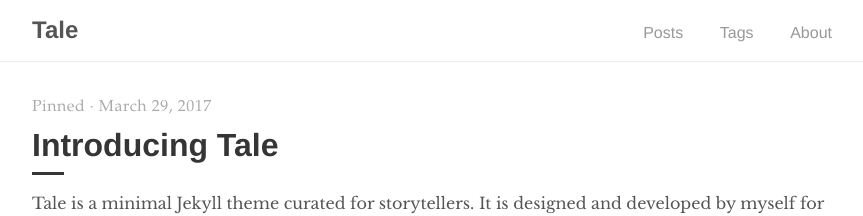
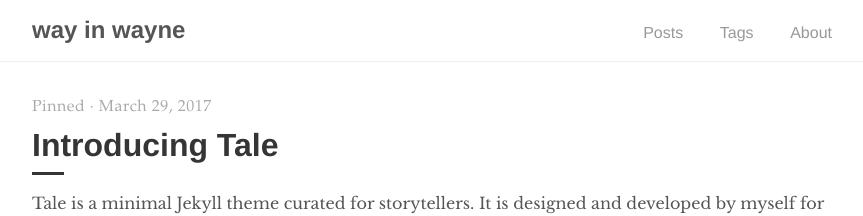
Before and after one commit to AyoungWon/AyoungWon.github.io, a Jekyll site: the page built from index.html, in a window 1280 px wide. Shown: the top 216 px of the page, without its empty margins (208-1071 px from the left). Built offline with Jekyll 4.4.1, drawn with Linux system fonts in a browser that asks for light colours; the list of posts is cut into pages by our own code.

Commit message:
feat: update config

```diff
--- a/_config.yml
+++ b/_config.yml
@@ -1,6 +1,6 @@
 # Site settings
-title: Tale
-description: "Minimal Jekyll theme for storytellers"
+title: way in wayne
+description: "wayne's develope blog"
 baseurl: ""
 url: "https://AyoungWon.github.io"
 
```
